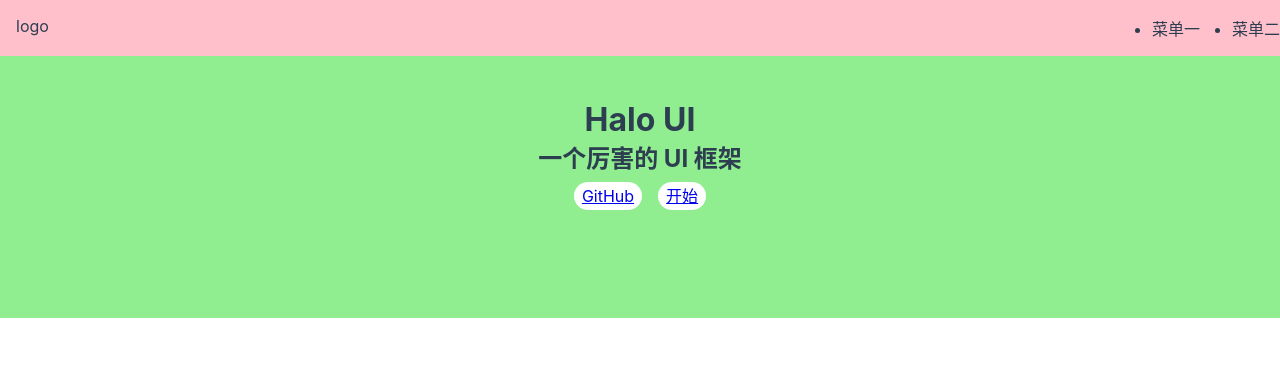
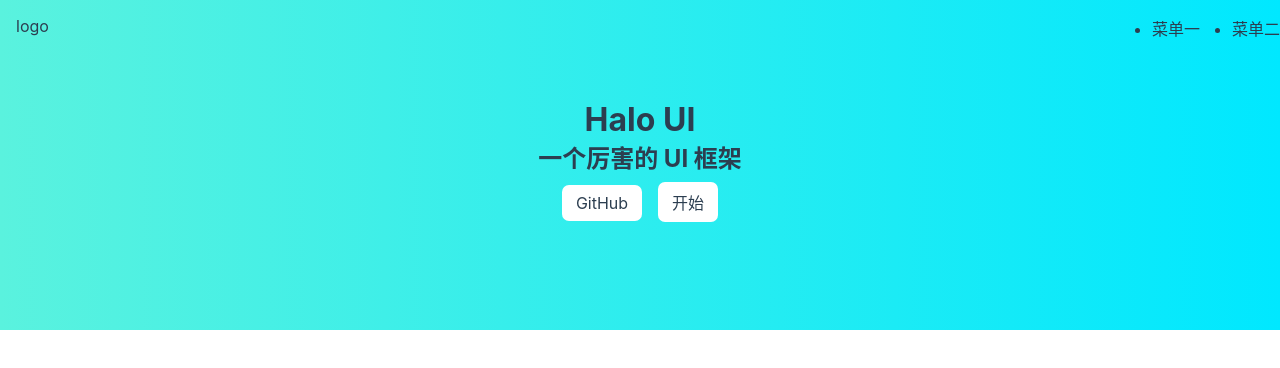
Before and after one commit to xjy1907/halo-ui, a Vue app: page /#/ in a window 1280 px wide. Shown: the top 368 px of the page. Built offline with nearby package versions, Linux system fonts and the light colour scheme.

Commit message:
背景渐变，修改链接样式

```diff
--- a/src/components/TopNav.vue
+++ b/src/components/TopNav.vue
@@ -30,7 +30,6 @@ export default {
 
 <style lang="scss" scoped>
 .top-nav {
-    background-color: pink;
     display: flex;
     padding: 16px;
     position: fixed;
--- a/src/index.scss
+++ b/src/index.scss
@@ -2,3 +2,13 @@
     margin: 0;
     padding: 0;
 }
+
+a {
+    text-decoration: none;
+    color: inherit;
+    &:hover {
+        text-decoration: underline;
+        cursor: pointer;
+    }
+
+}
--- a/src/views/Home.vue
+++ b/src/views/Home.vue
@@ -21,8 +21,11 @@ export default {
 </script>
 
 <style lang="scss" scoped>
+.home {
+    background: linear-gradient(90deg, rgb(90, 242, 222) 0%, rgba(0,232,255,1) 100%);
+
+}
 .banner {
-    background-color: lightgreen;
     padding: 100px 0;
     display: flex;
     align-items: center;
@@ -34,11 +37,12 @@ export default {
             margin: 0 8px;
             background-color: #fff;
             display: inline-block;
-            $h:28px;
-            height: $h;
-            line-height: $h;
+            $h:14px;
             border-radius: $h/2;
-            padding: 0 8px;
+            padding: 8px 14px;
+            &:hover {
+                text-decoration: none;
+            }
         }
     }
 }
```
